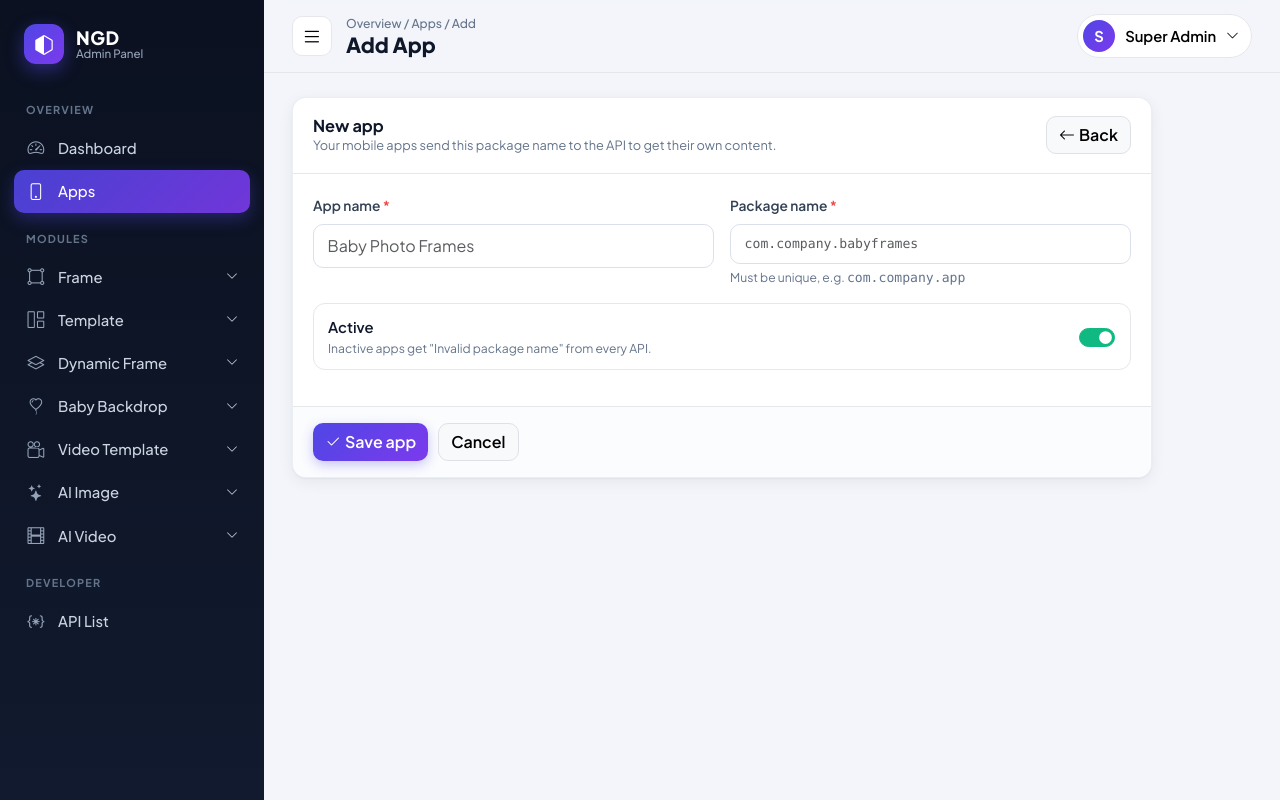
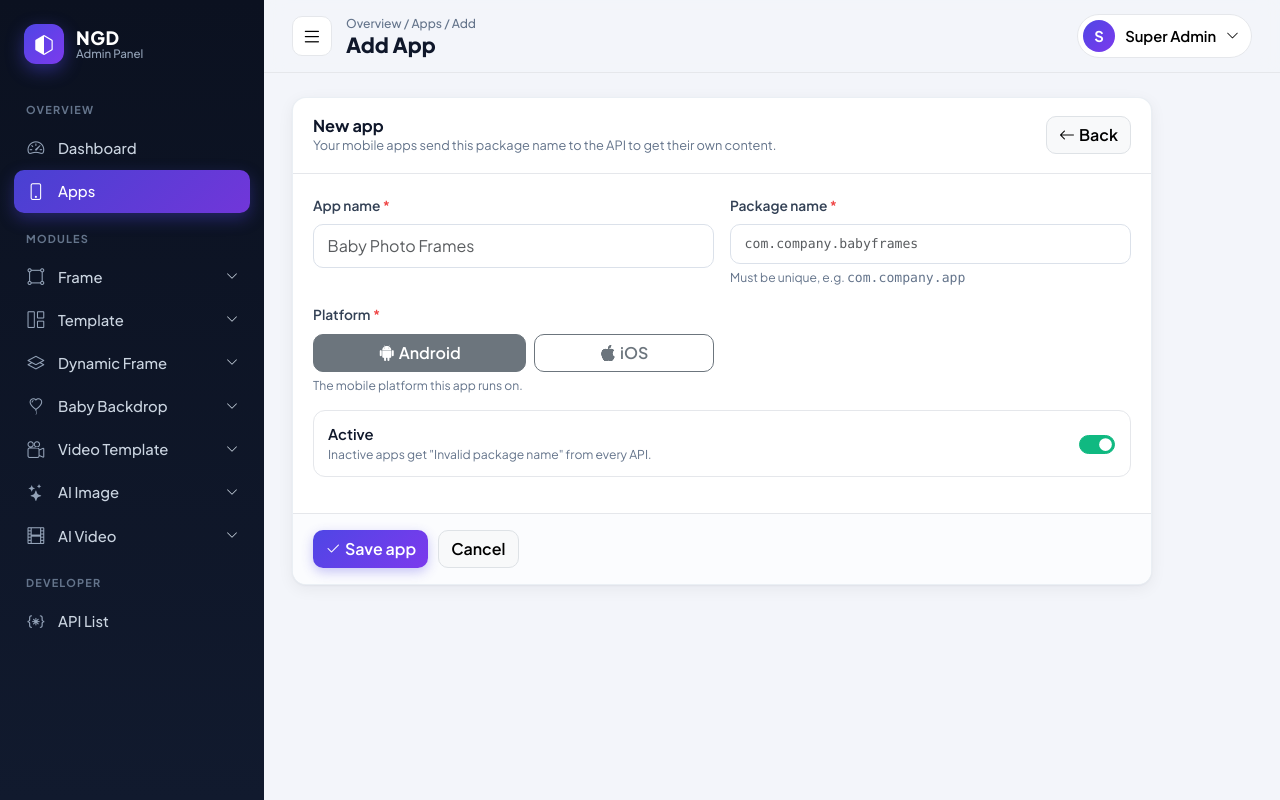
Before and after one commit to savan250409/ngd-admin-panel, a Laravel app: page /apps/create in a window 1280 px wide. Run offline with Laravel 12, Linux system fonts and the light colour scheme; a user stored in the database is signed in; data comes from the database, SQL or seed files in the repository; some libraries are stand-ins or nearby versions.

Commit message:
Add app platform (Android/iOS), simplify items API, fix editor drag-and-drop
Apps:
- Add a required platform field (Android/iOS) with a segmented radio and show
  it in the apps list. A package name is now unique PER platform, so the same
  package can be registered once for Android and once for iOS.
- Adding a duplicate package+platform shows a SweetAlert and is blocked.

API:
- getCategories accepts an optional `platform` and resolves the app by
  package + platform.
- getXByCategory now needs only `category_id` + token (no package_name) across
  all modules. Update the API List screen and route/controller docs.

Drag-and-drop:
- Category reorder list: add data-allow-drag so media-protect doesn't block it.
- Inner editors (gallery/pair): media-protect replaced images with
  draggable="false" canvases, which blocked the tile drag; keep canvases
  draggable inside reorder lists (protection unchanged elsewhere). Bump
  media-protect.js cache v3->v4.

Tests updated; 32 passing.

Co-Authored-By: Claude Opus 4.8 <noreply@anthropic.com>

```diff
--- a/app/Http/Controllers/Admin/AppController.php
+++ b/app/Http/Controllers/Admin/AppController.php
@@ -42,7 +42,13 @@ class AppController extends Controller
 
     public function store(Request $request): RedirectResponse
     {
-        MobileApp::create($this->validated($request, null));
+        $data = $this->validated($request);
+
+        if ($warning = $this->duplicateWarning($request, null)) {
+            return back()->withInput()->with('app_exists', $warning);
+        }
+
+        MobileApp::create($data);
 
         return redirect()->route('apps.index')->with('success', 'App added successfully.');
     }
@@ -54,8 +60,14 @@ class AppController extends Controller
 
     public function update(Request $request, int $id): RedirectResponse
     {
-        $app = MobileApp::findOrFail($id);
-        $app->update($this->validated($request, $app->id));
+        $app  = MobileApp::findOrFail($id);
+        $data = $this->validated($request);
+
+        if ($warning = $this->duplicateWarning($request, $app->id)) {
+            return back()->withInput()->with('app_exists', $warning);
+        }
+
+        $app->update($data);
 
         return redirect()->route('apps.index')->with('success', 'App updated successfully.');
     }
@@ -136,21 +148,49 @@ class AppController extends Controller
         return array_map('array_values', $out);
     }
 
-    private function validated(Request $request, ?int $ignoreId): array
+    private function validated(Request $request): array
     {
         $data = $request->validate([
             'app_name'     => 'required|string|max:150',
             'package_name' => [
                 'required', 'string', 'max:191',
                 'regex:/^[a-zA-Z][a-zA-Z0-9_]*(\.[a-zA-Z0-9_]+)+$/',
-                Rule::unique('apps', 'package_name')->ignore($ignoreId),
             ],
+            'platform'     => ['required', Rule::in(['android', 'ios'])],
             'status'       => 'nullable|boolean',
         ], [
             'package_name.regex' => 'Package name must look like com.company.app',
+            'platform.required'  => 'Choose a platform.',
+            'platform.in'        => 'Platform must be Android or iOS.',
         ]);
         $data['status'] = $request->boolean('status');
 
         return $data;
     }
+
+    /**
+     * A package name may be registered once PER PLATFORM. If this exact
+     * package + platform already exists (ignoring the row being edited),
+     * return a warning message to show as a SweetAlert; the app is not saved.
+     * The same package with a DIFFERENT platform is allowed and returns null.
+     */
+    private function duplicateWarning(Request $request, ?int $ignoreId): ?string
+    {
+        $package  = trim((string) $request->input('package_name'));
+        $platform = $request->input('platform');
+
+        $exists = MobileApp::where('package_name', $package)
+            ->where('platform', $platform)
+            ->when($ignoreId, fn ($q) => $q->whereKeyNot($ignoreId))
+            ->exists();
+
+        if (!$exists) {
+            return null;
+        }
+
+        $label = $platform === 'ios' ? 'iOS' : 'Android';
+
+        return "An app with package name \"{$package}\" already exists for {$label}. "
+            . 'The same package name can be used only once per platform.';
+    }
 }
--- a/app/Models/MobileApp.php
+++ b/app/Models/MobileApp.php
@@ -8,7 +8,7 @@ class MobileApp extends Model
 {
     protected $table = 'apps';
 
-    protected $fillable = ['app_name', 'package_name', 'status'];
+    protected $fillable = ['app_name', 'package_name', 'platform', 'status'];
 
     protected $casts = ['status' => 'boolean'];
 }
--- a/public/js/media-protect.js
+++ b/public/js/media-protect.js
@@ -50,7 +50,10 @@
             const ctx = canvas.getContext('2d');
             ctx.scale(dpr, dpr);
             drawCover(ctx, img, w, h, getComputedStyle(img).objectFit);
-            canvas.setAttribute('draggable', 'false');
+            // Inside a reorder list the tile is dragged by its image, so the canvas must
+            // stay draggable (an explicit draggable="false" child blocks the parent's drag).
+            // Everywhere else keep it non-draggable so the protected image can't be dragged out.
+            canvas.setAttribute('draggable', img.closest('[data-allow-drag]') ? 'true' : 'false');
             canvas.setAttribute('aria-label', img.alt || 'image');
             img.replaceWith(canvas);
         } catch (e) { /* keep original img */ }
--- a/resources/views/api-docs/index.blade.php
+++ b/resources/views/api-docs/index.blade.php
@@ -89,7 +89,8 @@
 
                                             <h4>Body</h4>
                                             @foreach ($ep['params'] as $p)
-                                                <div class="param"><code>{{ $p['key'] }}</code><span class="text-muted">{{ $p['type'] }}</span><span class="chip ms-auto">required</span></div>
+                                                @php $req = $p['required'] ?? true; @endphp
+                                                <div class="param"><code>{{ $p['key'] }}</code><span class="text-muted">{{ $p['type'] }}</span><span class="chip ms-auto {{ $req ? 'chip-warn' : 'chip-ok' }}">{{ $req ? 'required' : 'optional' }}</span></div>
                                             @endforeach
 
                                             <h4>Sample response</h4>
--- a/resources/views/apps/form.blade.php
+++ b/resources/views/apps/form.blade.php
@@ -26,6 +26,16 @@
                         <input class="form-control mono @error('package_name') is-invalid @enderror" id="package_name" name="package_name" value="{{ old('package_name', $app->package_name) }}" placeholder="com.company.babyframes" required maxlength="191">
                         <div class="hint">Must be unique, e.g. <span class="mono">com.company.app</span></div>
                     </div>
+                    <div class="col-md-6">
+                        <label class="form-label">Platform <span class="req">*</span></label>
+                        <div class="d-flex gap-2">
+                            @foreach (['android' => 'android2', 'ios' => 'apple'] as $p => $icon)
+                                <input type="radio" class="btn-check" name="platform" id="pf_{{ $p }}" value="{{ $p }}" @checked(old('platform', $app->platform ?: 'android') === $p)>
+                                <label class="btn btn-outline-secondary flex-fill" for="pf_{{ $p }}"><i class="bi bi-{{ $icon }} me-1"></i>{{ $p === 'ios' ? 'iOS' : 'Android' }}</label>
+                            @endforeach
+                        </div>
+                        <div class="hint">The mobile platform this app runs on.</div>
+                    </div>
                     <div class="col-12">
                         @include('partials.switch-row', ['name' => 'status', 'title' => 'Active', 'desc' => 'Inactive apps get "Invalid package name" from every API.', 'checked' => old('status', $app->status)])
                     </div>
@@ -37,4 +47,18 @@
             </div>
         </form>
     </div>
+
+    @if (session('app_exists'))
+        @push('scripts')
+        <script>
+            Swal.fire({
+                icon: 'warning',
+                title: 'App already exists',
+                html: @json(session('app_exists')),
+                confirmButtonColor: '#4f46e5',
+                confirmButtonText: 'OK, let me change it',
+            });
+        </script>
+        @endpush
+    @endif
 @endsection
--- a/resources/views/apps/index.blade.php
+++ b/resources/views/apps/index.blade.php
@@ -25,7 +25,10 @@
                         @php $counts = $categoryCounts[$app->id] ?? []; @endphp
                         <tr>
                             <td class="id-badge">{{ $app->id }}</td>
-                            <td class="fw-semibold">{{ $app->app_name }}</td>
+                            <td class="fw-semibold">
+                                {{ $app->app_name }}
+                                <span class="text-muted small ms-1"><i class="bi bi-{{ $app->platform === 'ios' ? 'apple' : 'android2' }}"></i> {{ $app->platform === 'ios' ? 'iOS' : 'Android' }}</span>
+                            </td>
                             <td>
                                 <span class="mono">{{ $app->package_name }}</span>
                                 <button class="btn btn-sm btn-link p-0 ms-1 text-muted" data-copy="{{ $app->package_name }}" title="Copy"><i class="bi bi-copy"></i></button>
--- a/resources/views/categories/index.blade.php
+++ b/resources/views/categories/index.blade.php
@@ -89,7 +89,7 @@
                 </div>
                 <div class="modal-body">
                     <p class="text-muted small mb-3">Drag the categories into the order you want. This is the order the API returns them in.</p>
-                    <ul class="order-list" id="order-list">
+                    <ul class="order-list" id="order-list" data-allow-drag>
                         @foreach ($allOrdered as $c)
                             <li class="order-item" draggable="true" data-id="{{ $c->id }}">
                                 <span class="oi-handle"><i class="bi bi-grip-vertical"></i></span>
--- a/resources/views/layouts/app.blade.php
+++ b/resources/views/layouts/app.blade.php
@@ -99,7 +99,7 @@
 <script src="https://cdn.jsdelivr.net/npm/sweetalert2@11"></script>
 <script src="{{ asset('js/admin.js') }}?v=5"></script>
 @if (config('admin.media_security'))
-    <script src="{{ asset('js/media-protect.js') }}?v=3"></script>
+    <script src="{{ asset('js/media-protect.js') }}?v=4"></script>
 @endif
 @stack('scripts')
 </body>
--- a/routes/api.php
+++ b/routes/api.php
@@ -7,8 +7,8 @@ use Illuminate\Support\Facades\Route;
 /*
  | Every request needs:  Authorization: Bearer <token from the API List screen>
  | Two POST endpoints per module, e.g. for "frame":
- |   POST /api/v1/frame/getCategories          body: package_name
- |   POST /api/v1/frame/getFramesByCategory    body: package_name, category_id
+ |   POST /api/v1/frame/getCategories          body: package_name (+ optional platform)
+ |   POST /api/v1/frame/getFramesByCategory    body: category_id
  */
 Route::prefix('v1')->middleware(['api.token', 'throttle:240,1', 'secure.media:api'])->group(function () {
     foreach (ModuleRegistry::all() as $key => $cfg) {
```
Also changed, not shown: app/Http/Controllers/Admin/ApiDocsController.php (+4 -4 lines), app/Http/Controllers/Api/ContentApiController.php (+20 -12 lines), tests/Feature/AdminModulesTest.php (+53 -7 lines), database/migrations/2026_11_27_000001_add_platform_to_apps_table.php (added), database/migrations/2026_11_27_000002_apps_unique_package_platform.php (added), 1 other file.
